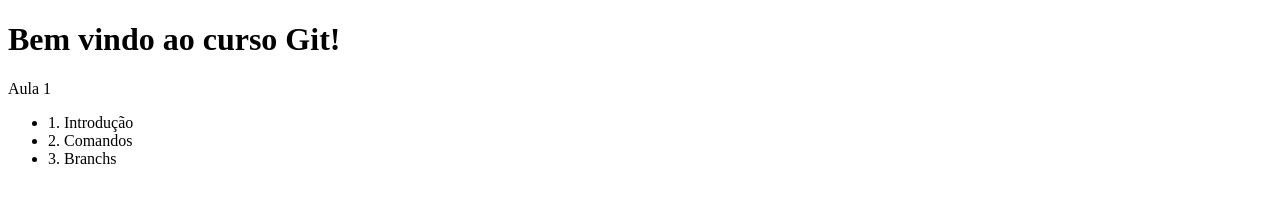
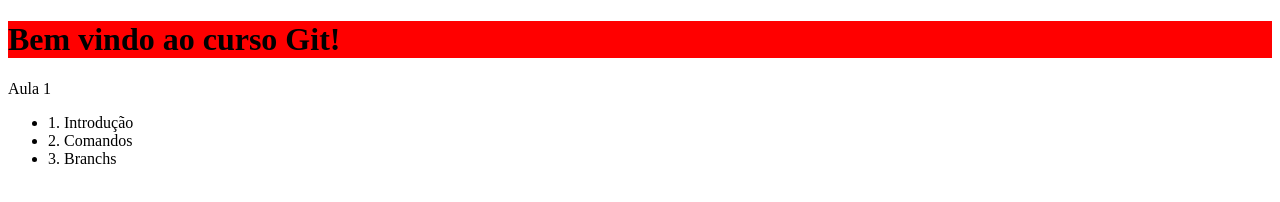
Before and after one commit to michelmedeiros/curso-git, a plain HTML site: page index.html in a window 1280 px wide. Drawn offline with Linux system fonts and the light colour scheme.

Commit message:
Inicio design

```diff
--- /dev/null
+++ b/css/estilo.css
@@ -0,0 +1,4 @@
+h1 {
+    font-style: size: 14px;
+    background-color: red;
+}
--- a/index.html
+++ b/index.html
@@ -3,6 +3,7 @@
 
 <head>
     <title>Curso Git</title>
+    <link rel="stylesheet" type="text/css" href="css/estilo.css">
 </head>
 
 <body>
```
